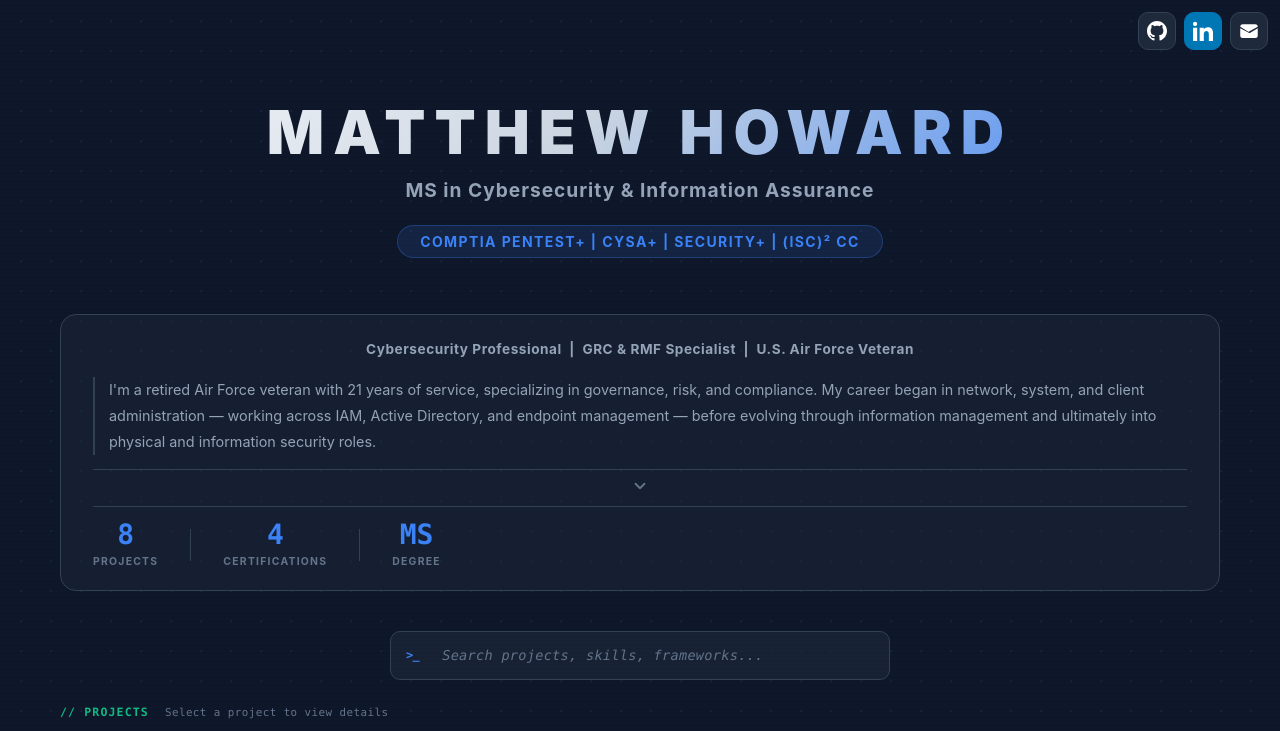
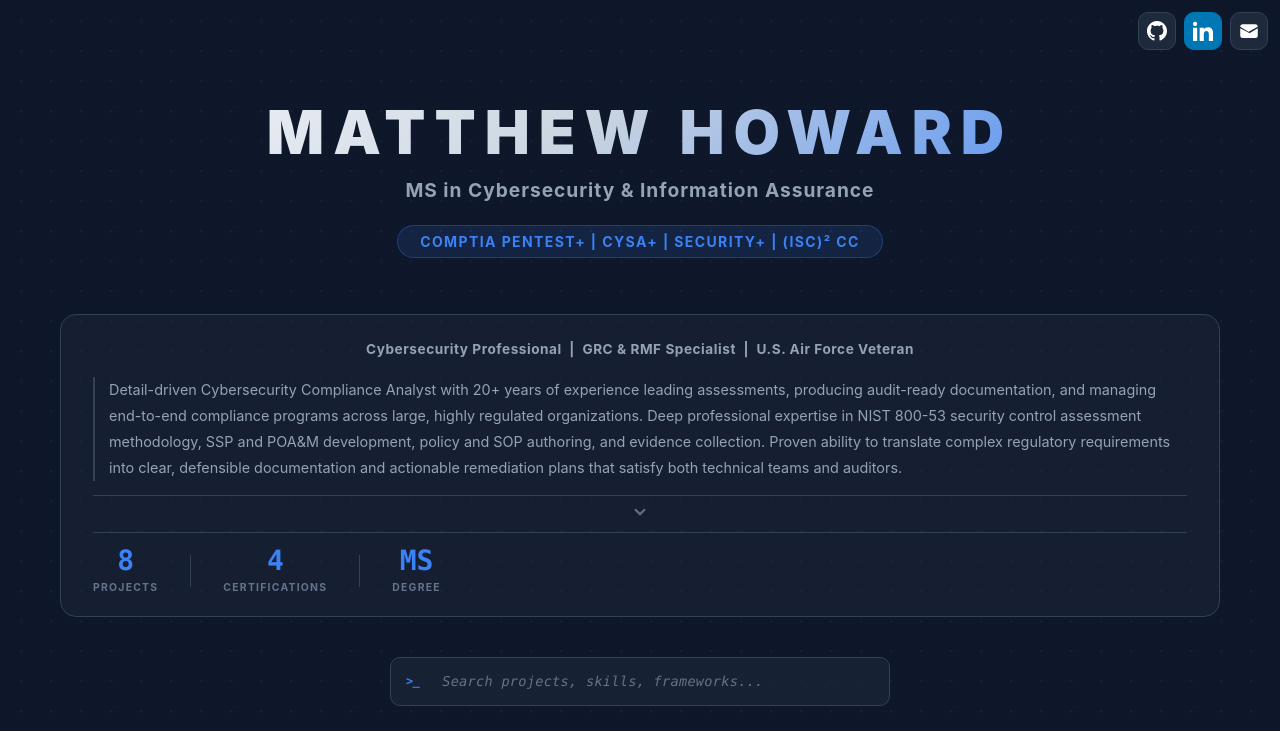
Before and after one commit to mhoward14/cyber-portfolio, an Angular app: page / in a window 1280 px wide. Shown: the top 731 px of the page. Built offline with nearby package versions, Linux system fonts and the light colour scheme.

Commit message:
Update About bio with professional compliance analyst summary
https://claude.ai/code/session_01VhvyPrce8P4n7WGPuWTA9e

```diff
--- a/src/app/app.html
+++ b/src/app/app.html
@@ -35,7 +35,7 @@
   <section class="about-section">
     <p class="about-title">Cybersecurity Professional&nbsp;&nbsp;|&nbsp;&nbsp;GRC &amp; RMF Specialist&nbsp;&nbsp;|&nbsp;&nbsp;U.S. Air Force Veteran</p>
 
-    <p class="about-bio-lead">I'm a retired Air Force veteran with 21 years of service, specializing in governance, risk, and compliance. My career began in network, system, and client administration — working across IAM, Active Directory, and endpoint management — before evolving through information management and ultimately into physical and information security roles.</p>
+    <p class="about-bio-lead">Detail-driven Cybersecurity Compliance Analyst with 20+ years of experience leading assessments, producing audit-ready documentation, and managing end-to-end compliance programs across large, highly regulated organizations. Deep professional expertise in NIST 800-53 security control assessment methodology, SSP and POA&amp;M development, policy and SOP authoring, and evidence collection. Proven ability to translate complex regulatory requirements into clear, defensible documentation and actionable remediation plans that satisfy both technical teams and auditors.</p>
 
     <button class="about-toggle" (click)="toggleAbout()" [attr.aria-label]="aboutExpanded() ? 'Collapse bio' : 'Expand bio'">
       <svg class="toggle-chevron" [class.is-expanded]="aboutExpanded()"
@@ -47,8 +47,8 @@
 
     <div class="about-bio-wrapper" [class.is-expanded]="aboutExpanded()">
       <div class="about-bio-inner">
-        <p>I hold active CompTIA Security+, CySA+, and PenTest+ certifications alongside the (ISC)&sup2; CC credential, with SecurityX and ISACA CISM currently in progress. I'm also completing my M.S. in Cybersecurity &amp; Information Assurance at Western Governors University (May 2026).</p>
-        <p>My deepest expertise is in the governance and compliance side of the NIST RMF lifecycle — security control assessment, ATO package development, POA&amp;M management, and SSP development — supporting environments across NATO, NORAD/USNORTHCOM, and the U.S. Air Force.</p>
+        <p>Grounded in a career that spans network and systems administration, information management, and physical and information security, I bring both the technical foundation and the compliance depth to operate effectively across the full security lifecycle. Seeking a role where that expertise is applied directly.</p>
+        <p>Exceptional technical writer recognized with multiple Dean's Excellence Awards. Currently completing an M.S. in Cybersecurity &amp; Information Assurance at Western Governors University (Spring 2026). Active CompTIA Security+, CySA+, and PenTest+ certifications; (ISC)&sup2; CC; SecurityX and ISACA CISM in progress.</p>
       </div>
     </div>
 
```
